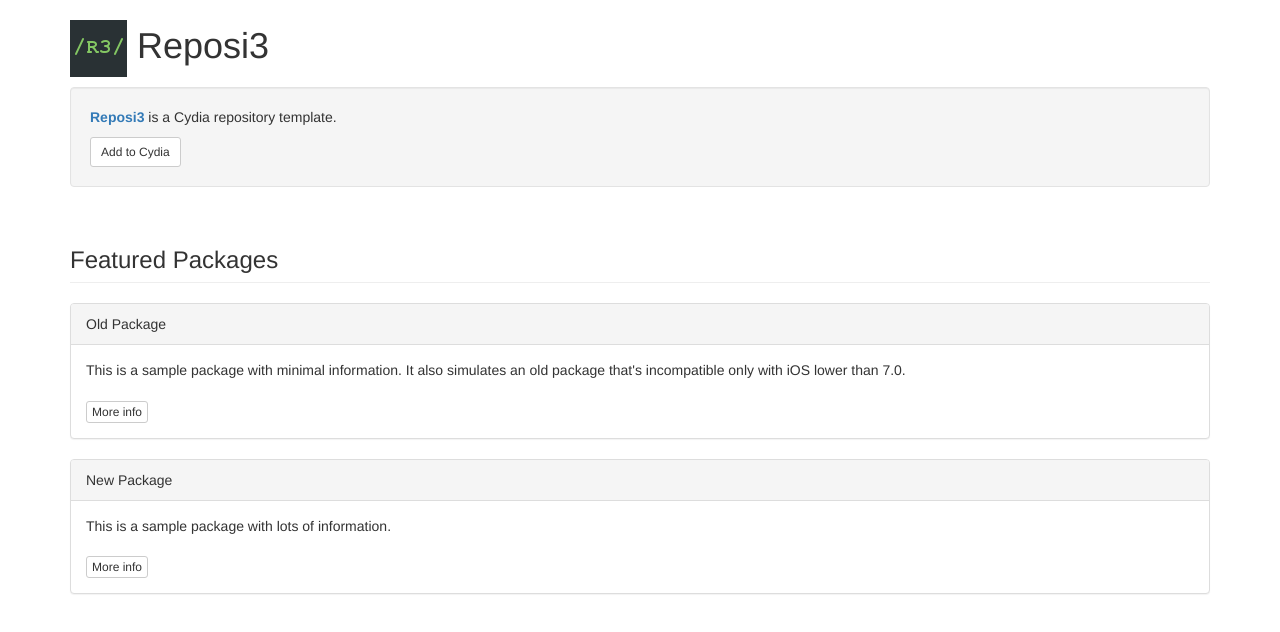
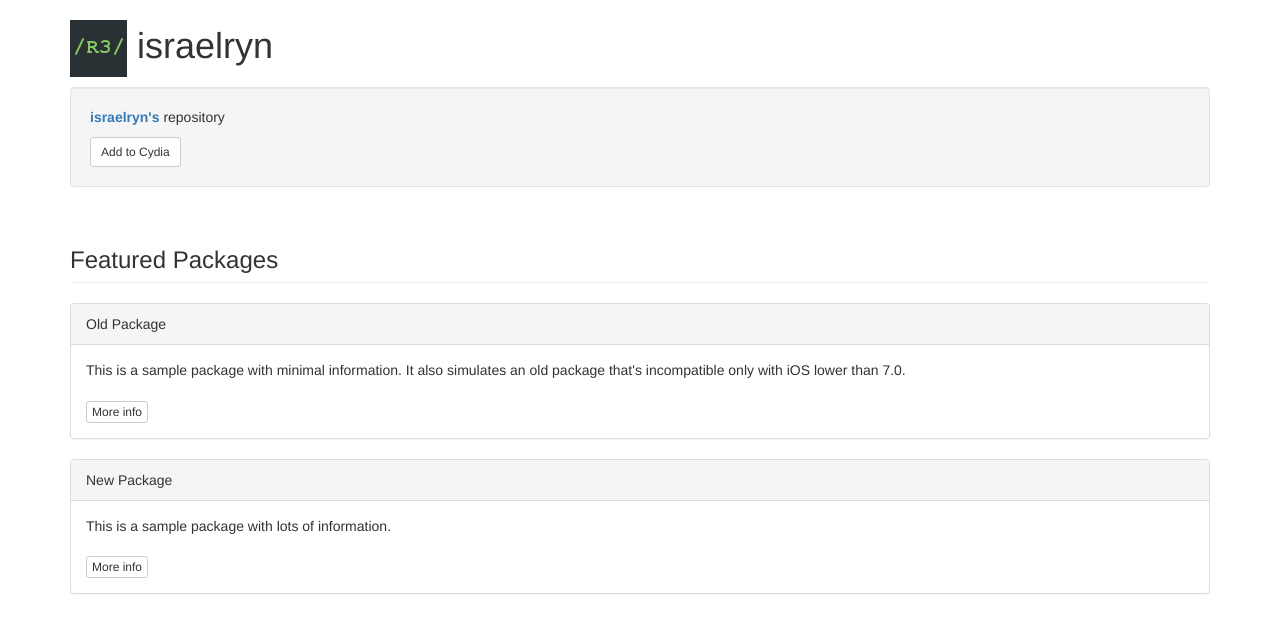
Before and after one commit to israel-ryn/repo, a plain HTML site: page index.html in a window 1280 px wide. Drawn offline with nearby package versions, Linux system fonts and the light colour scheme.

Commit message:
Update index.html

```diff
--- a/index.html
+++ b/index.html
@@ -1,7 +1,7 @@
 <!DOCTYPE html>
 <html lang="en">
 <head>
-  <title>Reposi3</title>
+  <title>israelryn</title>
   <meta charset="utf-8">
   <meta name="viewport" content="width=device-width, initial-scale=1">
   <link rel="stylesheet" href="https://maxcdn.bootstrapcdn.com/bootstrap/3.3.5/css/bootstrap.min.css">
@@ -10,13 +10,13 @@
 <body>
 
 <div class="container">
-	<h1><img src="CydiaIcon.png"> Reposi3</h1>
+	<h1><img src="CydiaIcon.png"> israelryn</h1>
 </div>
 
 <div class="container">
 	<div class="well">
-		<p><span class="text-primary"><b>Reposi3</span></b> is a Cydia repository template.</p>
-		<a class="btn btn-sm btn-default" href="cydia://url/https://cydia.saurik.com/api/share#?source=https://supermamon.github.io/Reposi3/">Add to Cydia</a>
+		<p><span class="text-primary"><b>israelryn's</span></b> repository</p>
+		<a class="btn btn-sm btn-default" href="cydia://url/https://cydia.saurik.com/api/share#?source=https://israel-ryn.github.io/repo/">Add to Cydia</a>
 	</div>
 </div>
 
```
